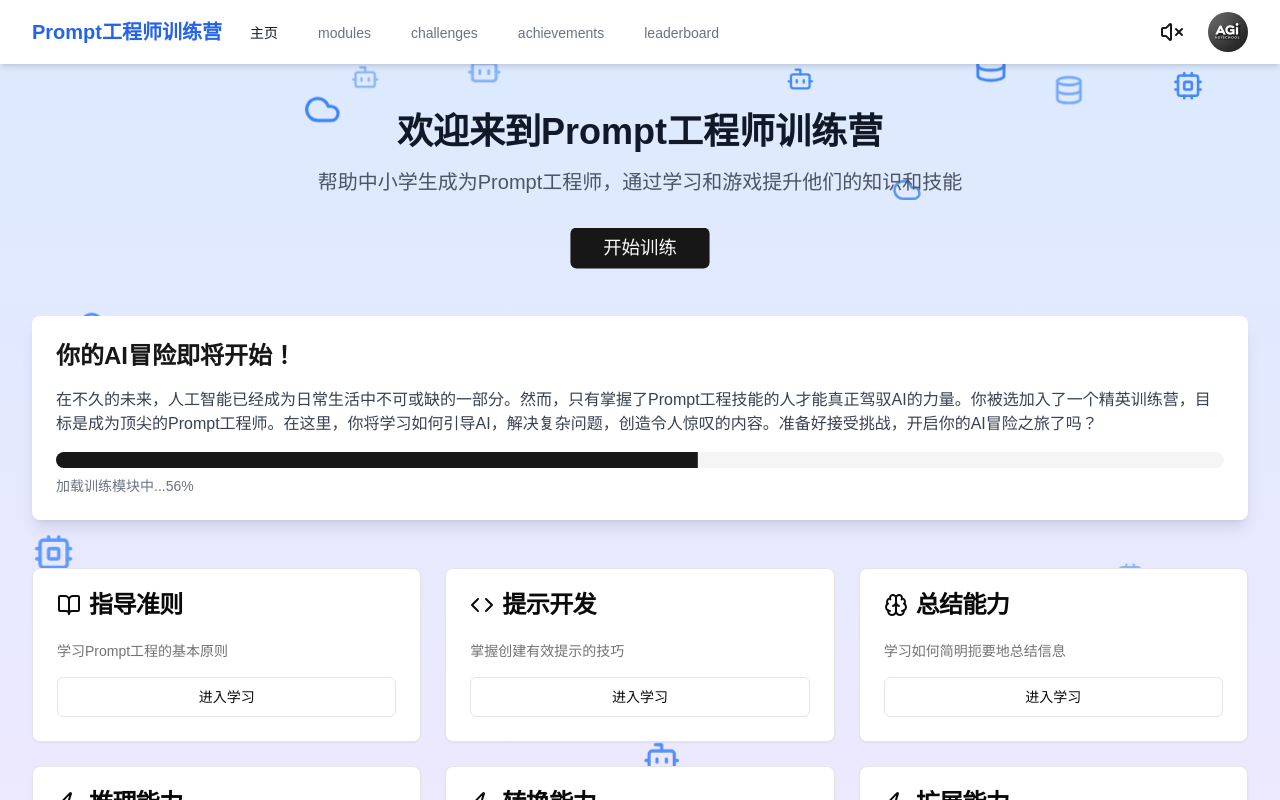
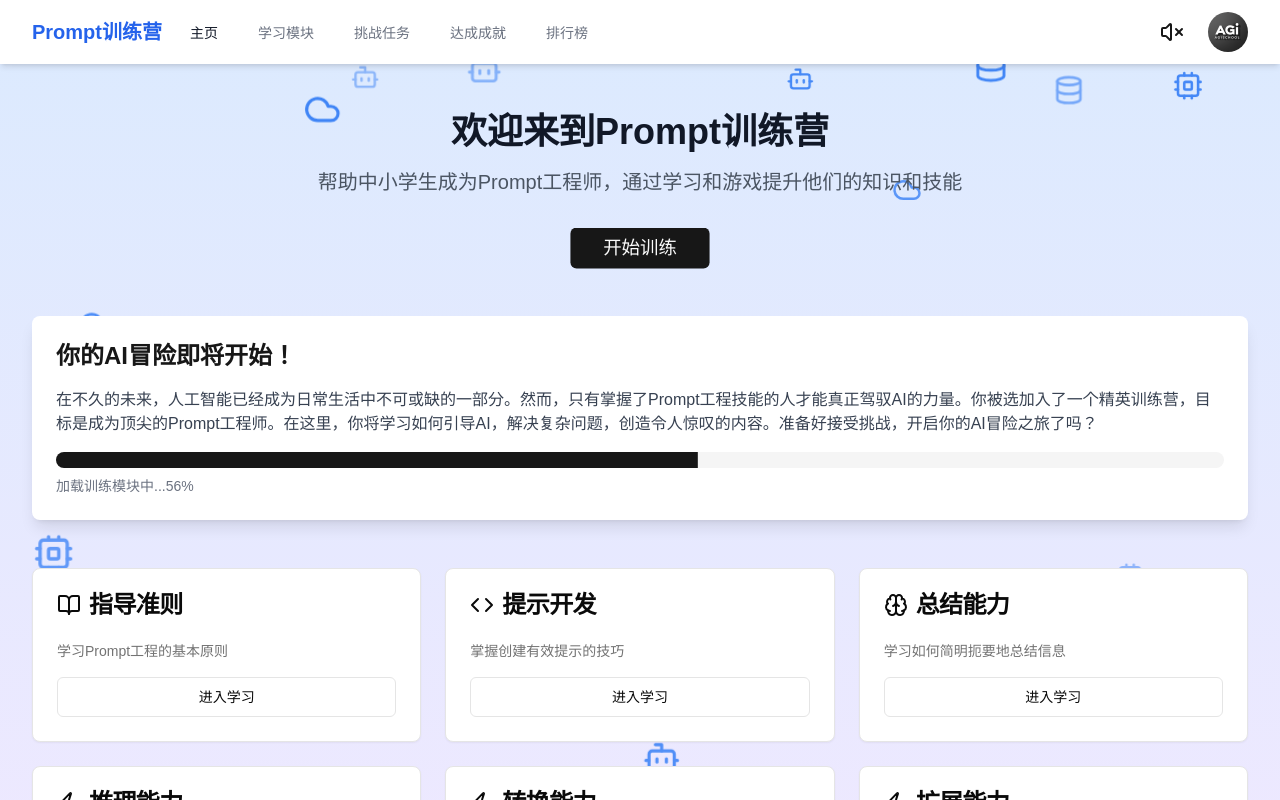
Before and after one commit to cookabc/app-universe, a Next.js app: page / in a window 1280 px wide. Shown: the top 800 px of the page. Built offline with nearby package versions, Linux system fonts and the light colour scheme.

Commit message:
chore: Update homepage text to use simplified name

```diff
--- a/src/app/page.tsx
+++ b/src/app/page.tsx
@@ -145,23 +145,23 @@ export default function HomePage() {
 						<div className="flex">
 							<div className="flex-shrink-0 flex items-center">
 								<span className="font-bold text-xl text-blue-600">
-									Prompt工程师训练营
+									Prompt训练营
 								</span>
 							</div>
 							<div className="hidden sm:ml-6 sm:flex sm:space-x-8">
 								{[
-									"/",
-									"/modules",
-									"/challenges",
-									"/achievements",
-									"/leaderboard",
-								].map((href) => (
+									{ name: "", href: "/" },
+									{ name: "学习模块", href: "/modules" },
+									{ name: "挑战任务", href: "/challenges" },
+									{ name: "达成成就", href: "/achievements" },
+									{ name: "排行榜", href: "/leaderboard" },
+								].map(({ name, href }) => (
 									<Link
 										key={href}
 										href={href}
 										className={`border-transparent text-gray-500 hover:border-gray-300 hover:text-gray-700 inline-flex items-center px-1 pt-1 border-b-2 text-sm font-medium ${href === "/" ? "border-blue-500 text-gray-900" : ""}`}
 									>
-										{href === "/" ? "主页" : href.replace("/", "")}
+										{href === "/" ? "主页" : name}
 									</Link>
 								))}
 							</div>
@@ -196,7 +196,7 @@ export default function HomePage() {
 					className="text-center mb-12"
 				>
 					<h1 className="text-4xl font-bold text-gray-900 mb-4">
-						欢迎来到Prompt工程师训练营
+						欢迎来到Prompt训练营
 					</h1>
 					<p className="text-xl text-gray-600 mb-8">
 						帮助中小学生成为Prompt工程师，通过学习和游戏提升他们的知识和技能
@@ -267,7 +267,7 @@ export default function HomePage() {
 			<footer className="bg-white mt-12 relative z-10">
 				<div className="max-w-7xl mx-auto py-6 px-4 sm:px-6 lg:px-8">
 					<p className="text-center text-gray-500 text-sm">
-						© 2023 Prompt工程师训练营. 保留所有权利.
+						© 2024 Prompt训练营. 保留所有权利.
 					</p>
 				</div>
 			</footer>
```
